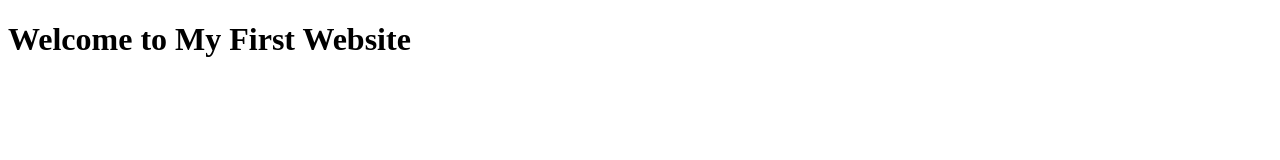
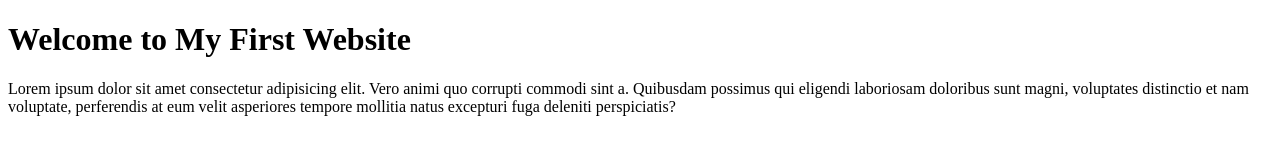
Before and after one commit to AhmedTufail/myFirstWebsite, a plain HTML site: page index.html in a window 1280 px wide. Drawn offline with Linux system fonts and the light colour scheme.

Commit message:
Secondcommit

```diff
--- a/index.html
+++ b/index.html
@@ -7,5 +7,6 @@
 </head>
 <body>
     <h1>Welcome to My First Website</h1>
+    <p>Lorem ipsum dolor sit amet consectetur adipisicing elit. Vero animi quo corrupti commodi sint a. Quibusdam possimus qui eligendi laboriosam doloribus sunt magni, voluptates distinctio et nam voluptate, perferendis at eum velit asperiores tempore mollitia natus excepturi fuga deleniti perspiciatis?</p>
 </body>
 </html>
```
